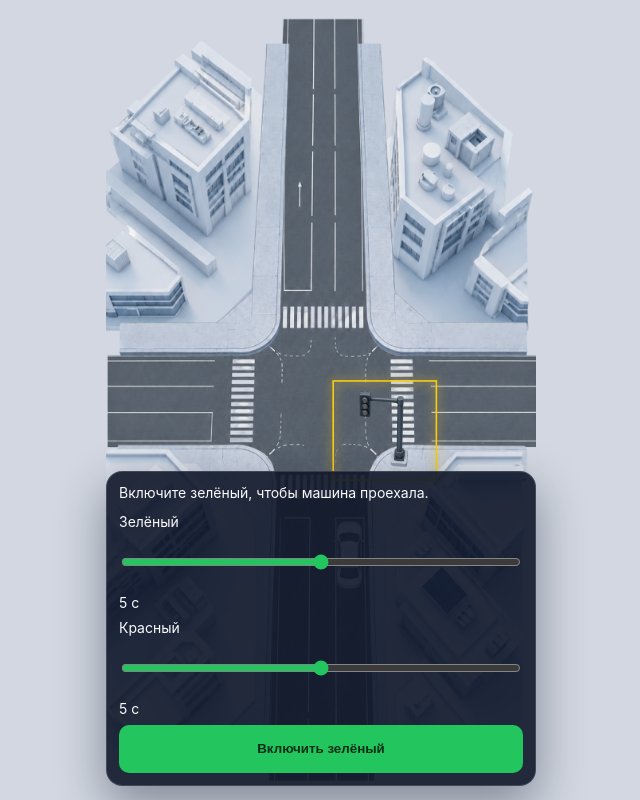
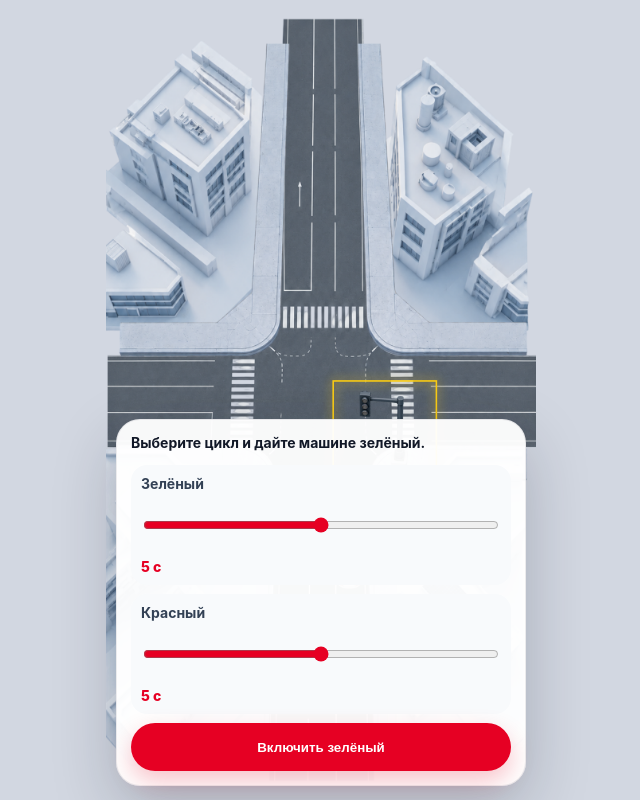
Before and after one commit to Svit69/traffic-manager, a website built with Vite: page index.html in a window 1280 px wide. Shown: the whole page, without its empty margins (319-959 px from the left). Built offline with nearby package versions, Linux system fonts and the light colour scheme.

Commit message:
Improve tutorial popup UX

```diff
--- a/src/scene/TutorialPanel.js
+++ b/src/scene/TutorialPanel.js
@@ -24,12 +24,12 @@ export class TutorialPanel {
     this.panel.classList.add("is-visible", "is-popup");
     this.panel.classList.remove("is-hint");
     this.controls.hidden = false;
-    this.text.textContent = "\u0412\u043a\u043b\u044e\u0447\u0438\u0442\u0435 \u0437\u0435\u043b\u0451\u043d\u044b\u0439, \u0447\u0442\u043e\u0431\u044b \u043c\u0430\u0448\u0438\u043d\u0430 \u043f\u0440\u043e\u0435\u0445\u0430\u043b\u0430.";
+    this.text.textContent = "\u0412\u044b\u0431\u0435\u0440\u0438\u0442\u0435 \u0446\u0438\u043a\u043b \u0438 \u0434\u0430\u0439\u0442\u0435 \u043c\u0430\u0448\u0438\u043d\u0435 \u0437\u0435\u043b\u0451\u043d\u044b\u0439.";
   }
 
   presentGreenEnabled() {
     this.controls.hidden = true;
-    this.text.textContent = "\u0417\u0435\u043b\u0451\u043d\u044b\u0439 \u0432\u043a\u043b\u044e\u0447\u0451\u043d. \u0410\u0432\u0442\u043e\u043c\u043e\u0431\u0438\u043b\u044c \u0435\u0434\u0435\u0442.";
+    this.panel.classList.remove("is-visible", "is-popup", "is-hint");
   }
 
   readDurations() {
--- a/src/styles/tutorial-controls.css
+++ b/src/styles/tutorial-controls.css
@@ -1,24 +1,38 @@
 .signal-controls,
 .signal-controls label {
   display: grid;
-  gap: 8px;
+  gap: 9px;
 }
 
 .signal-controls label {
   grid-template-columns: 1fr auto;
+  padding: 10px;
+  border-radius: 16px;
+  background: #f8fafc;
+}
+
+.signal-controls span {
+  color: #334155;
+  font-weight: 700;
+}
+
+.signal-controls output {
+  color: #e60023;
+  font-weight: 800;
 }
 
 .signal-controls input {
   grid-column: 1 / -1;
   min-height: 44px;
-  accent-color: #22c55e;
+  accent-color: #e60023;
 }
 
 .signal-controls button {
   min-height: 48px;
   border: 0;
-  border-radius: 10px;
-  background: #22c55e;
-  color: #052e16;
-  font-weight: 800;
+  border-radius: 999px;
+  background: #e60023;
+  color: #fff;
+  font-weight: 850;
+  box-shadow: 0 10px 24px rgba(230, 0, 35, 0.24);
 }
--- a/src/styles/tutorial.css
+++ b/src/styles/tutorial.css
@@ -5,19 +5,20 @@
   bottom: max(14px, env(safe-area-inset-bottom));
   z-index: 5;
   display: grid;
-  gap: 10px;
-  max-width: 430px;
+  gap: 12px;
+  max-width: 410px;
   margin: 0 auto;
-  padding: 12px;
-  border: 1px solid rgba(255, 255, 255, 0.14);
-  border-radius: 16px;
-  background: rgba(15, 23, 42, 0.9);
-  color: #f8fafc;
+  padding: 14px;
+  border: 1px solid rgba(15, 23, 42, 0.08);
+  border-radius: 24px;
+  background: rgba(255, 255, 255, 0.96);
+  color: #111827;
   font-size: 14px;
   opacity: 0;
   pointer-events: none;
-  transform: translateY(16px) scale(0.98);
+  transform: translateY(18px) scale(0.96);
   transition: opacity 220ms ease, transform 220ms ease;
+  box-shadow: 0 18px 48px rgba(15, 23, 42, 0.18);
 }
 
 .tutorial-panel.is-visible {
@@ -26,11 +27,20 @@
   transform: translateY(0) scale(1);
 }
 
+.tutorial-panel.is-hint {
+  right: auto;
+  max-width: min(330px, calc(100vw - 28px));
+  border-radius: 999px;
+  padding: 12px 16px;
+}
+
 .tutorial-panel.is-popup {
-  box-shadow: 0 18px 48px rgba(15, 23, 42, 0.42);
+  box-shadow: 0 22px 64px rgba(17, 24, 39, 0.22);
 }
 
 .tutorial-panel p {
   margin: 0;
+  color: #111827;
+  font-weight: 750;
   line-height: 1.35;
 }
```
